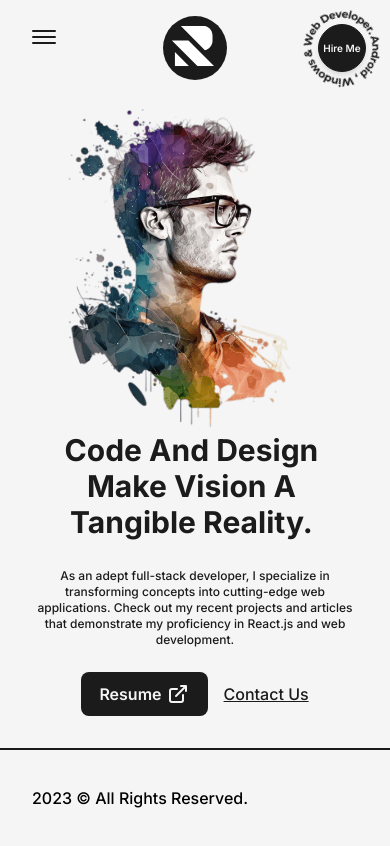
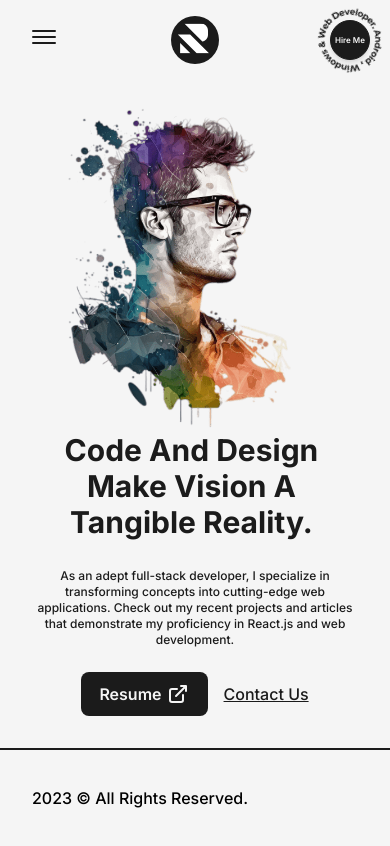
Before and after one commit to rajuhalderin/rajuhalderin.github.io, a Next.js app: page / in a window 390 px wide. Built offline with nearby package versions, Linux system fonts and the light colour scheme.

Commit message:
Improve accessibility

```diff
--- a/src/app/component/Hireme.js
+++ b/src/app/component/Hireme.js
@@ -4,17 +4,25 @@ import { CircularText } from "./Icon"
 
 const Hireme = () => {
     return (
-        <div className="fixed z-20 right-4 bottom-4 flex items-center justify-center overflow-hidden md:right-8 md:left-auto md:top-0 md:bottom-auto md:absolute sm:right-0 xs:right-0 ">
-            <div className="w-48 h-auto flex items-center justify-center relative md:w-24">
+        <div className="fixed z-20 right-3 bottom-3
+         flex items-center justify-center overflow-hidden md:right-8 md:left-auto md:top-0 md:bottom-auto md:absolute sm:right-0 sm:top-0 ">
+            <div className="w-48 h-auto flex items-center justify-center relative
+            md:w-24 sm:w-20">
                 <CircularText className='fill-dark animate-spin-slow dark:fill-light'/>
             </div>
-            <Link href="mailto:raju@betadebug.com"
+            <Link href="https://api.whatsapp.com/send?phone=917811998080&text=Hi"
             className="flex items-center justify-center absolute left-1/2 top-1/2
-            -translate-x-1/2 -translate-y-1/2 bg-dark text-light border
-            border-solid border-dark w-20 h-20 rounded-full shadow-md
-            font-semibold hover:bg-light hover:text-dark dark:bg-light dark:text-dark
-            hover:dark:bg-dark hover:dark:text-light hover:dark:border-light
-            md:w-12 md:h-12 md:text-[10px]">Hire Me</Link>
+            -translate-x-1/2 -translate-y-1/2 font-semibold
+            bg-dark dark:bg-light
+            text-light dark:text-dark
+            border border-solid border-dark hover:dark:border-light
+            w-20 h-20 rounded-full shadow-md
+            hover:bg-light hover:dark:bg-dark
+            hover:text-dark hover:dark:text-light
+            md:w-12 md:h-12 md:text-[10px]
+            sm:w-10 sm:h-10 sm:text-[8px]
+            "
+            >Hire Me</Link>
         </div>
     )
 }
--- a/src/app/component/Icon.js
+++ b/src/app/component/Icon.js
@@ -3,8 +3,8 @@ import * as React from "react"
 export const MyLogo = (props) => (
   <svg
     xmlns="http://www.w3.org/2000/svg"
-    width={500}
-    height={500}
+    width={64}
+    height={64}
     viewBox="0 0 400 400"
     {...props}
   >
--- a/src/app/component/Logo.js
+++ b/src/app/component/Logo.js
@@ -9,8 +9,8 @@ const MotionLink = motion(Link);
 const Logo = () => {
   return (
     <div className='flex items-center justify-center mt-2'>
-        <motion.a href="/"
-        className='w-16 h-16 bg-dark text-light flex items-center
+        <motion.a href="/" aria-label='Website Logo'
+        className='w-16 sm:w-14 sm:h-14 xs:w-12 xs:h-12 bg-dark text-light flex items-center
         justify-center rounded-full text-2xl font-bold border border-solid border-transparent dark:border-light'
         whileHover={{
             scale:1.2,
--- a/src/app/component/NavBar.js
+++ b/src/app/component/NavBar.js
@@ -48,7 +48,7 @@ const NavBar = () => {
     return (
         <header className='w-full px-32 py-8 font-medium flex items-center justify-between relative dark:text-light dark:bg-dark dark:border-transparent z-10 lg:px-16 md:px-12 sm:px-8'>
 
-            <button className='lg:flex flex-col justify-center items-center hidden' onClick={handleClick}>
+            <button aria-label='Menu' className='lg:flex flex-col justify-center items-center hidden' onClick={handleClick}>
                 <span className={`bg-dark dark:bg-light block transition-all duration-300 ease-out h-0.5 w-6 rounded-sm ${isOpen ? 'rotate-45 translate-y-1' : '-translate-y-0.5'}`}></span>
                 <span className={`bg-dark dark:bg-light block transition-all duration-300 ease-out h-0.5 w-6 rounded-sm my-0.5 ${isOpen ? 'opacity-0' : 'opacity-100'}`}></span>
                 <span className={`bg-dark dark:bg-light block transition-all duration-300 ease-out h-0.5 w-6 rounded-sm ${isOpen ? '-rotate-45 -translate-y-1' : 'translate-y-0.5'}`}></span>
@@ -63,29 +63,29 @@ const NavBar = () => {
                     <CustomLink href="/articles" title="Articles" className='ml-4' /> */}
                 </nav>
                 <nav className='flex items-center justify-center flex-wrap'>
-                    <motion.a href="https://www.facebook.com/dev.rajuhalder" target='_blank'
+                    <motion.a href="https://www.facebook.com/dev.rajuhalder" aria-label='Facebook Icon for social media profile' target='_blank'
                         whileHover={{ y: -2 }}
                         whileTap={{ scale: 0.9 }}
                         className='w-8 ml-3'>
                         <FacebookIcon />
                     </motion.a>
-                    <motion.a href="https://www.instagram.com/dev_rajuhalder" target='_blank'
+                    <motion.a href="https://www.instagram.com/dev_rajuhalder" aria-label='Instagram Icon for social media profile' target='_blank'
                         whileHover={{ y: -2 }}
                         whileTap={{ scale: 0.9 }}
                         className='w-8 mx-3'>
                         <InstagramIcon />
                     </motion.a>
-                    <motion.a href="https://twitter.com/dev_rajuhalder" target='_blank'
+                    <motion.a href="https://twitter.com/dev_rajuhalder" aria-label='Twitter Icon for social media profile' target='_blank'
                         whileHover={{ y: -2 }}
                         whileTap={{ scale: 0.9 }}
                         className='w-8 mr-3'>
                         <TwitterIcon /></motion.a>
-                    <motion.a href="https://www.linkedin.com/in/dev-rajuhalder/" target='_blank'
+                    <motion.a href="https://www.linkedin.com/in/dev-rajuhalder/" aria-label='Linkedin Icon for social media profile' target='_blank'
                         whileHover={{ y: -2 }}
                         whileTap={{ scale: 0.9 }}
                         className='w-8 mr-3'>
                         <LinkedInIcon /></motion.a>
-                    <button onClick={() => setMode(mode === "light" ? "dark" : "light")} className={`ml-3 flex items-center justify-center rounded-full p-1 ${mode === "light" ? "bg-dark text-light" : "bg-light text-dark"}`}>{
+                    <button aria-label='Light mode and dark mode button' onClick={() => setMode(mode === "light" ? "dark" : "light")} className={`ml-3 flex items-center justify-center rounded-full p-1 ${mode === "light" ? "bg-dark text-light" : "bg-light text-dark"}`}>{
                         mode === "dark" ? <SunIcon className={"fill-dark"} /> :
                             <MoonIcon className={"fill-dark"} />
                     }</button>
@@ -105,29 +105,29 @@ const NavBar = () => {
                             <CustomMobileLink href="/articles" title="Articals" toggle={handleClick} /> */}
                         </nav>
                         <nav className='flex items-center justify-center flex-wrap mt-2'>
-                            <motion.a href="https://www.facebook.com/dev.rajuhalder" target='_blank'
+                            <motion.a href="https://www.facebook.com/dev.rajuhalder" aria-label='Facebook Icon for social media profile' target='_blank'
                                 whileHover={{ y: -2 }}
                                 whileTap={{ scale: 0.9 }}
                                 className='w-6 mr-2 sm:mx-1'>
                                 <FacebookIcon />
                             </motion.a>
-                            <motion.a href="https://www.instagram.com/dev_rajuhalder" target='_blank'
+                            <motion.a href="https://www.instagram.com/dev_rajuhalder" aria-label='Instagram Icon for social media profile' target='_blank'
                                 whileHover={{ y: -2 }}
                                 whileTap={{ scale: 0.9 }}
                                 className='w-6 mx-2 sm:mx-1'>
                                 <InstagramIcon />
                             </motion.a>
-                            <motion.a href="https://twitter.com/dev_rajuhalder" target='_blank'
+                            <motion.a href="https://twitter.com/dev_rajuhalder" aria-label='Twitter Icon for social media profile' target='_blank'
                                 whileHover={{ y: -2 }}
                                 whileTap={{ scale: 0.9 }}
                                 className='w-6 mx-2 sm:mx-1'>
                                 <TwitterIcon /></motion.a>
-                            <motion.a href="https://www.linkedin.com/in/dev-rajuhalder/" target='_blank'
+                            <motion.a href="https://www.linkedin.com/in/dev-rajuhalder/" aria-label='Linkedin Icon for social media profile' target='_blank'
                                 whileHover={{ y: -2 }}
                                 whileTap={{ scale: 0.9 }}
                                 className='w-6 mx-2 sm:mx-1'>
                                 <LinkedInIcon /></motion.a>
-                            <button onClick={() => setMode(mode === "light" ? "dark" : "light")} className={`ml-3 flex items-center justify-center rounded-full p-1 ${mode === "light" ? "bg-dark text-light" : "bg-light text-dark"}`}>
+                            <button aria-label='Light mode and dark mode button' onClick={() => setMode(mode === "light" ? "dark" : "light")} className={`ml-3 flex items-center justify-center rounded-full p-1 ${mode === "light" ? "bg-dark text-light" : "bg-light text-dark"}`}>
                                 {
                                     mode === "dark" ? <SunIcon className={"fill-dark"} /> : <MoonIcon className={"fill-dark"} />
                                 }
--- a/src/app/page.js
+++ b/src/app/page.js
@@ -31,7 +31,7 @@ export default function Home() {
                 border-2 border-solid border-transparent hover:border-dark
                 dark:bg-light dark:text-dark hover:dark:bg-dark hover:dark:text-light hover:dark:border-light md:p-2 md:px-4 md:text-base' download={true}>Resume
                 <LinkArrow className="w-6 ml-1"/></Link>
-              <Link href="mailto:raju@betadebug.com"
+              <Link href="https://api.whatsapp.com/send?phone=917811998080&text=Hi"
               className='ml-4 text-lg font-medium capitalize text-dark underline dark:text-light md:text-base'>Contact Us</Link>
             </div>
           </div>
--- a/src/app/robots.js
+++ b/src/app/robots.js
@@ -3,7 +3,6 @@ export default function robots() {
       rules: {
         userAgent: '*',
         allow: '/',
-        allow: '/about',
         //disallow: '/private/',
       },
       sitemap: 'https://acme.com/sitemap.xml',
```
